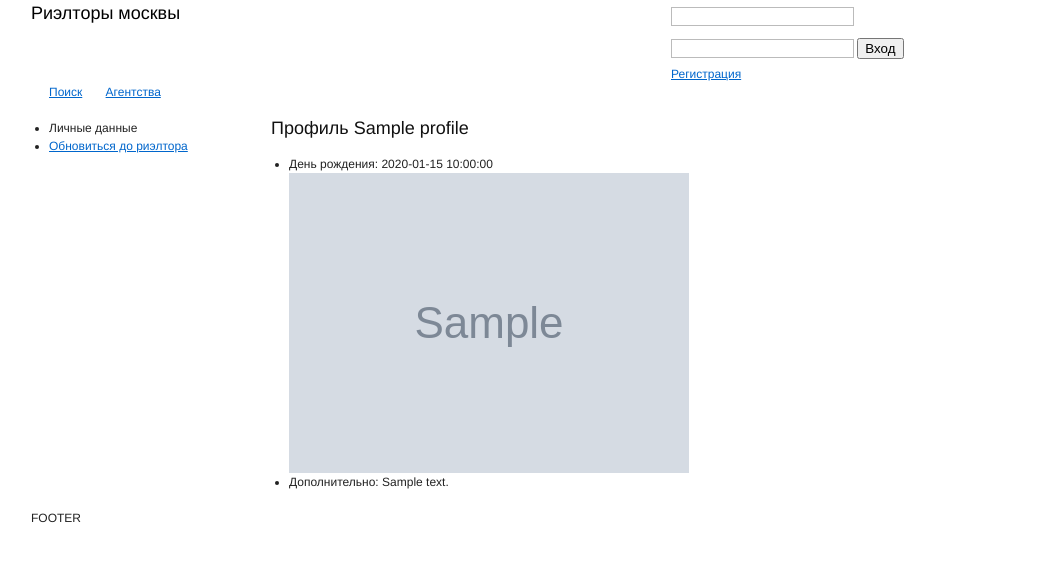
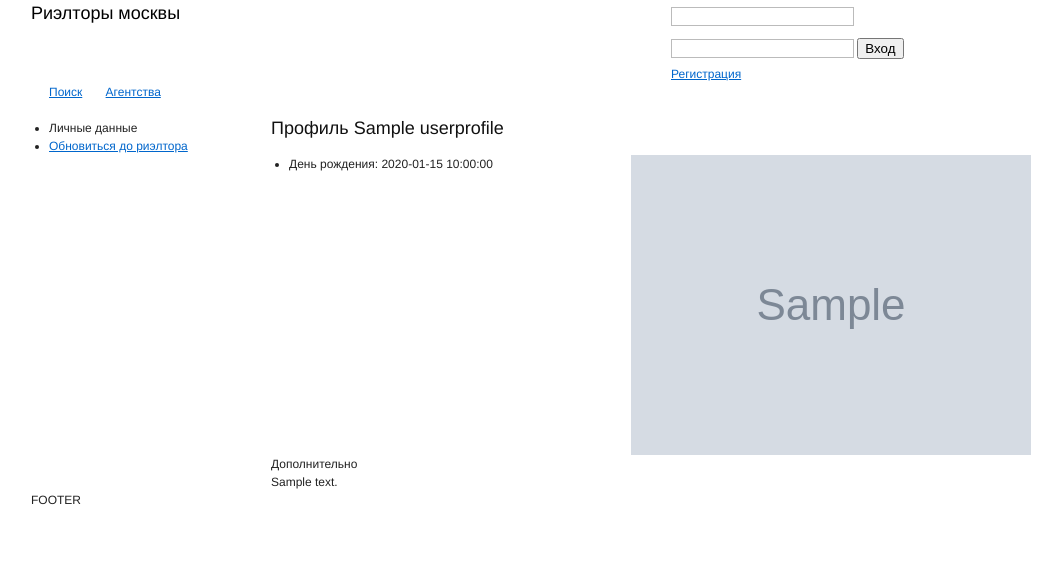
Before and after one commit to unpatioli/realtors, a Django app: template templates/accounts/userprofile.html in a window 1280 px wide. Shown: the top 562 px of the page, without its empty margins (134-1196 px from the left). Run offline with Django 3.2, Linux system fonts and the light colour scheme; the template is opened without the code that fills it: most values are stand-ins (such as "Sample title", 1, 10 or a date in 2020); grey boxes marked "Sample" are stand-in pictures; some libraries are stand-ins or nearby versions.

Commit message:
userprofile layout is now 2-column layout

```diff
--- a/templates/accounts/userprofile.html
+++ b/templates/accounts/userprofile.html
@@ -4,7 +4,7 @@
 {% block page %}
 
 	<div class="span-18 last">
-		<h3>Профиль {{ userprofile.user.get_profile.get_name }}</h3>
+		<h3>Профиль {{ userprofile.get_name }}</h3>
 	</div>
 
 	{% if user.pk == userprofile.user.pk %}
@@ -17,15 +17,24 @@
 		</div>
 	{% endif %}
 
-	<div class="span-18 last">
+	<div class="span-9">
 		<ul>
 			{% render_field userprofile.birthday "День рождения" %}
 			{% render_field userprofile.get_gender_display "Пол" %}
-			{% if userprofile.avatar %}
-				<img src="{{ userprofile.avatar.url }}" />
-			{% endif %}
-			{% render_field userprofile.description "Дополнительно" %}
 		</ul>
 	</div>
 
+	<div class="span-9 last">
+		{% if userprofile.avatar %}
+			<img src="{{ userprofile.avatar.url }}" />
+		{% endif %}
+	</div>
+
+	<div class="span-18 last">
+		<div class="section_title">Дополнительно</div>
+		<div class="description">
+			{{ userprofile.description }}
+		</div>
+	</div>
+
 {% endblock %}
```
